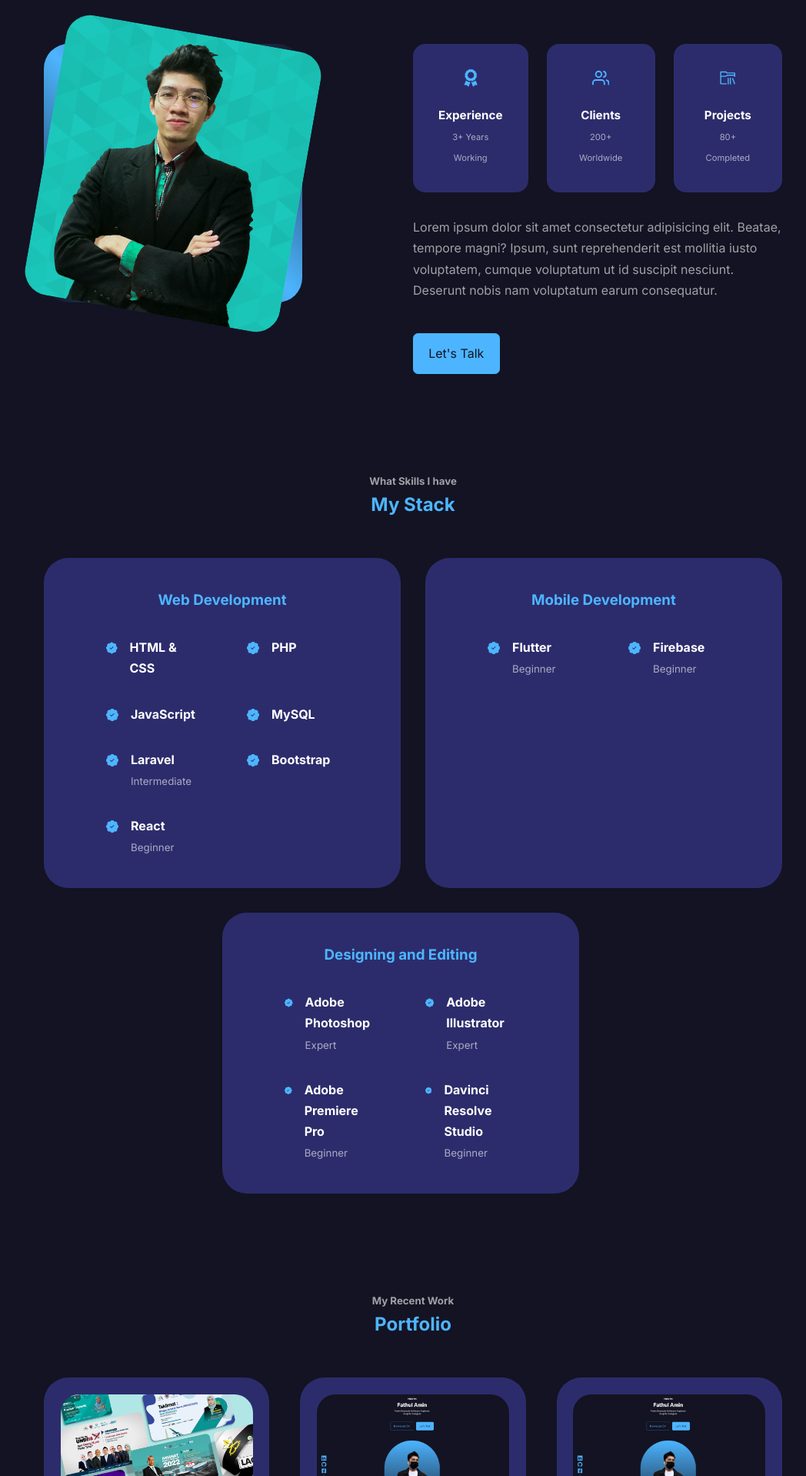
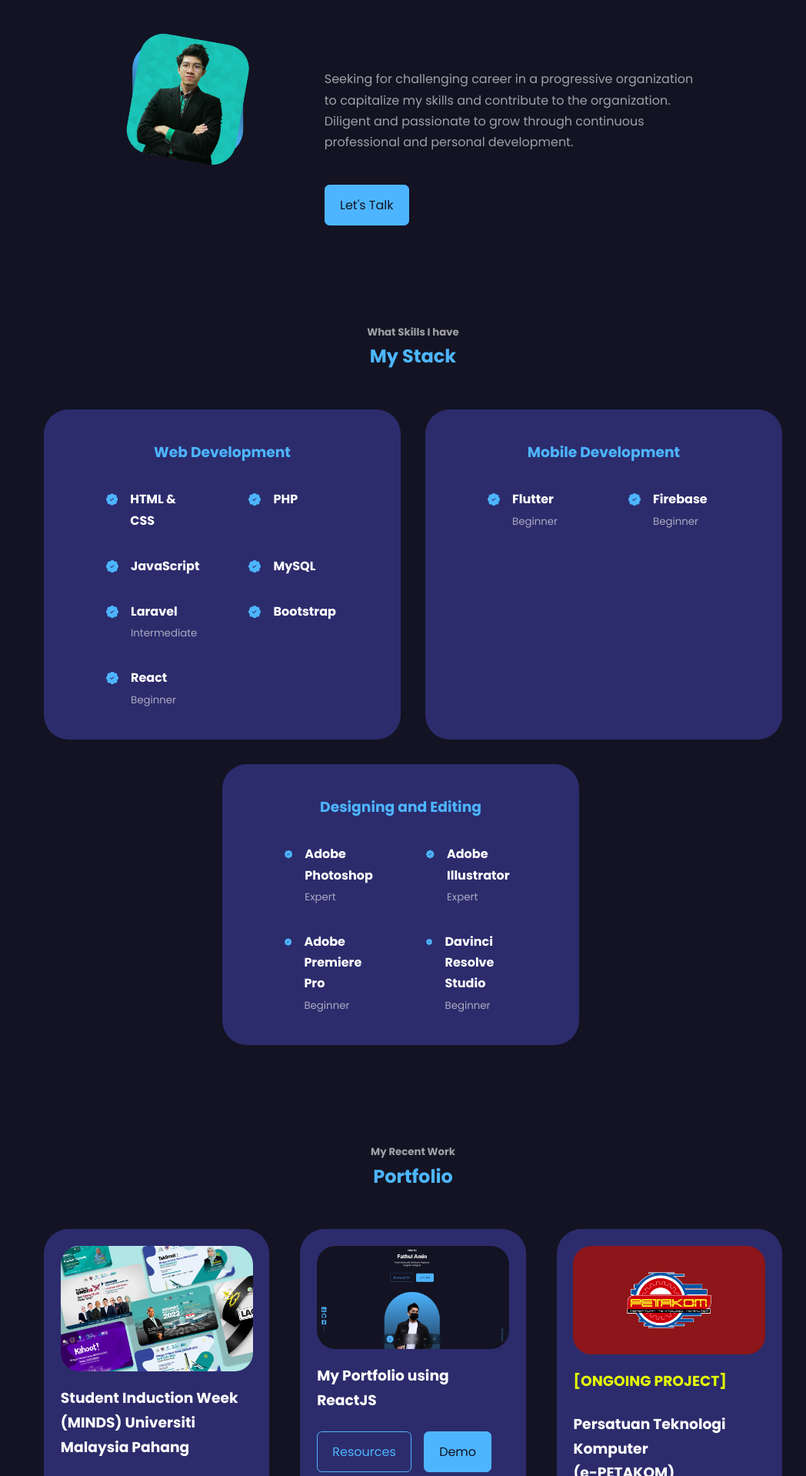
Before and after one commit to hellofathul/hellofathul-portfolio-react, a React (Create React App) app: page / in a window 1280 px wide. Shown: the part 982-2900 px from the top of the page at 77% size, without its empty margins (103-1151 px from the left). Built offline with nearby package versions, Linux system fonts and the light colour scheme.

Commit message:
Update some file

```diff
--- a/src/components/about/About.jsx
+++ b/src/components/about/About.jsx
@@ -17,25 +17,8 @@ const About = () => {
           </div>
         </div>
         <div className="about__content">
-          <div className="about__cards">
-            <article className='about__card'>
-              <FaAward className="about__icon" />
-              <h5>Experience</h5>
-              <small>3+ Years Working</small>
-            </article>
-            <article className='about__card'>
-              <FiUsers className="about__icon" />
-              <h5>Clients</h5>
-              <small>200+ Worldwide</small>
-            </article>
-            <article className='about__card'>
-              <VscFolderLibrary className="about__icon" />
-              <h5>Projects</h5>
-              <small>80+ Completed</small>
-            </article>
-          </div>
           <p>
-            Lorem ipsum dolor sit amet consectetur adipisicing elit. Beatae, tempore magni? Ipsum, sunt reprehenderit est mollitia iusto voluptatem, cumque voluptatum ut id suscipit nesciunt. Deserunt nobis nam voluptatum earum consequatur.
+            Seeking for challenging career in a progressive organization to capitalize my skills and contribute to the organization. Diligent and passionate to grow through continuous professional and personal development.
           </p>
           <a href="#contact" className='btn btn-primary'>Let's Talk</a>
         </div>
--- a/src/components/about/about.css
+++ b/src/components/about/about.css
@@ -1,16 +1,17 @@
 .about__container {
     display: grid;
-    grid-template-columns: 35% 50%;
-    gap: 15%;
+    grid-template-columns: 30% 50%;
+    gap: 8%;
 }
 
 .about__me {
-    width: 100%;
+    width: 50%;
     aspect-ratio: 1/1;
     border-radius: 2rem;
     background: linear-gradient(45deg, transparent, var(--color-primary), transparent);
     display: grid;
     place-items: center;
+    transform: translateX(80%);
 }
 
 .about__me-image {
@@ -22,42 +23,6 @@
 
 .about__me-image:hover {
     transform: rotate(0deg);
-}
-
-.about__cards {
-    display: grid;
-    grid-template-columns: repeat(3, 1fr);
-    gap: 1.5rem;
-}
-
-.about__card {
-    background: var(--color-bg-variant);
-    border: 1px solid transparent;
-    border-radius: 1rem;
-    padding: 2rem;
-    text-align: center;
-    transition: var(--transition);
-}
-
-.about__card:hover {
-    background: transparent;
-    border-color: var(--color-primary-variant);
-    cursor: default;
-}
-
-.about__icon {
-    color: var(--color-primary);
-    font-size: 1.4rem;
-    margin-bottom: 1rem;
-}
-
-.about__card h5{
-    font-size: 0.95rem;
-}
-
-.about__card small {
-    font-size: 0.7rem;
-    color: var(--color-light);
 }
 
 .about__content p {
--- a/src/components/portfolio/Portfolio.jsx
+++ b/src/components/portfolio/Portfolio.jsx
@@ -2,6 +2,7 @@ import React from 'react'
 import './portfolio.css'
 import IMG1 from '../../assets/portfolio1.png'
 import IMG2 from '../../assets/portfolio2.png'
+import IMG3 from '../../assets/portfolio3.png'
 
 const data = [
   {
@@ -17,15 +18,7 @@ const data = [
     title: 'My Portfolio using ReactJS',
     link: 'https://github.com/hellofathul/hellofathul-portfolio-react',
     demo: 'https://www.hellofathul.com',
-  },
-  {
-  id: 3,
-    image: IMG2,
-    title: 'Persatuan Teknologi Komputer (e-PETAKOM) Management and Election System',
-    link: 'https://github.com/hellofathul/e-petakom',
-    demo: 'https://www.hellofathul.com',
   }
-
 ]
 
 const Portfolio = () => {
@@ -51,6 +44,16 @@ const Portfolio = () => {
             )
           })
         }
+        <article className="portfolio__item">
+          <div className="portfolio__item-img">
+            <img src={IMG3} alt='Portfolio Image' />
+          </div>
+          <h3 className='ongoing__project'> [ONGOING PROJECT]</h3><h3 className='e-petakom'>Persatuan Teknologi Komputer <br />(e-PETAKOM) Management and Election System</h3>
+          <div className="portfolio__item-cta">
+            <a href='https://github.com/hellofathul/e-petakom' className='btn' target='_blank'>Resources</a>
+            <a href="https://epetakom.hellofathul.com" className='btn btn-primary' target='_blank'>Demo</a>
+          </div>
+        </article>
       </div>
     </section>
   )
--- a/src/components/portfolio/portfolio.css
+++ b/src/components/portfolio/portfolio.css
@@ -23,7 +23,15 @@
 }
 
 .portfolio__item h3 {
-    margin: 1.2rem 0 2rem;
+    margin: 1.2rem 0 1.5rem;
+}
+
+#dark .ongoing__project {
+    color: rgb(229, 255, 0);
+}
+
+#light .ongoing__project {
+    color:brown;
 }
 
 .portfolio__item-cta {
--- a/src/index.css
+++ b/src/index.css
@@ -1,4 +1,4 @@
-@import url('https://fonts.googleapis.com/css2?family=Inter:wght@100;200;300;400;500;600;700;800;900&display=swap');
+@import url('https://fonts.googleapis.com/css2?family=Poppins:ital,wght@0,100;0,200;0,300;0,400;0,500;0,600;0,700;0,800;0,900;1,100;1,200;1,300;1,400;1,500;1,600;1,700;1,800;1,900&display=swap');
 
 * {
     margin: 0;
@@ -44,7 +44,7 @@ html {
 }
 
 body {
-    font-family: 'Inter', sans-serif;
+    font-family: 'Poppins', sans-serif;
     background: var(--color-bg);
     color: var(--color-white);
     line-height: 1.7;
```
Also changed, not shown: src/assets/portfolio3.png (added).
